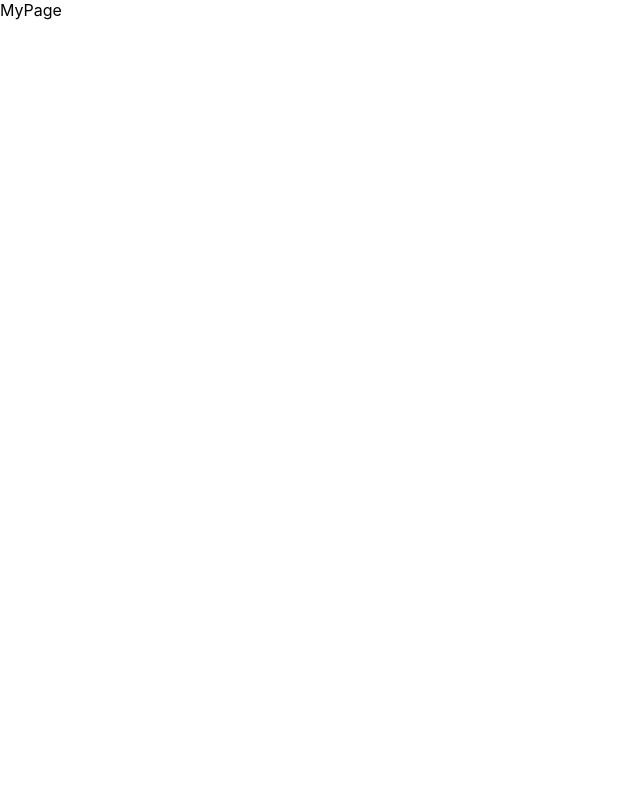
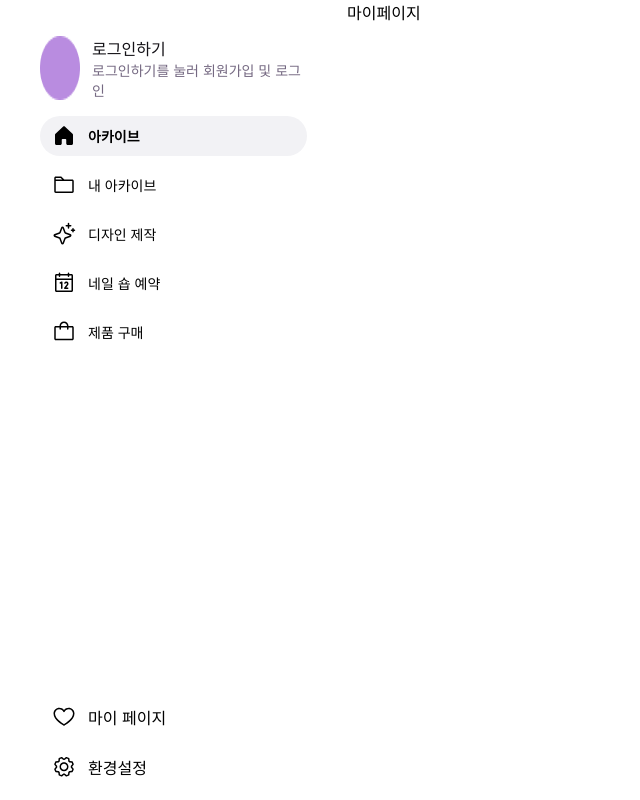
Before and after one commit to OZ-Coding-School/oz_02_collabo-006, a React (Create React App) app in the folder frontend/: page /my-page in a window 1280 px wide. Shown: the whole page, without its empty margins (0-640 px from the left). Built offline with nearby package versions, Linux system fonts and the light colour scheme.

Commit message:
[Docs] 파일 이름 수정, [Feat] 사이드바 레이아웃

```diff
--- a/frontend/src/App.tsx
+++ b/frontend/src/App.tsx
@@ -2,17 +2,20 @@ import { Route, Routes } from 'react-router-dom';
 import LandingPage from './pages/LandingPage/index';
 import './App.css';
 import SignUpPage from 'pages/SignUpPage';
-import MyArchive from 'pages/MyArchive/indes';
+import MyArchive from 'pages/MyArchive';
 import MyPage from 'pages/MyPage';
+import LayoutWithSidebar from 'components/layout/sidebar/SidebarLayout';
 
 function App() {
   return (
     <div className="app">
       <Routes>
-        <Route path="/" element={<LandingPage />} />
+        <Route element={<LayoutWithSidebar />}>
+          <Route path="/" element={<LandingPage />} />
+          <Route path="/my-archive" element={<MyArchive />} />
+          <Route path="/my-page" element={<MyPage />} />
+        </Route>
         <Route path="/signup" element={<SignUpPage />} />
-        <Route path="/my-archive" element={<MyArchive />} />
-        <Route path="/my-page" element={<MyPage />} />
       </Routes>
     </div>
   );
--- a/frontend/src/components/layout/sidebar/SideBar.tsx
+++ b/frontend/src/components/layout/sidebar/Menu.tsx
@@ -102,7 +102,7 @@ const menuItems = [
     icon: ArchiveIcon,
     text: '아카이브',
     description: '네일아트 디자인 탐색',
-    route: '/archive',
+    route: '/',
   },
   { icon: MyArchiveIcon, text: '내 아카이브', route: '/my-archive' },
   {
@@ -140,7 +140,7 @@ const additionalMenuItems = [
   },
 ];
 
-const SideBar = () => {
+const Menu = () => {
   return (
     <MenuContainer>
       <LoginWrap />
@@ -185,4 +185,4 @@ const SideBar = () => {
   );
 };
 
-export default SideBar;
+export default Menu;
--- /dev/null
+++ b/frontend/src/components/layout/sidebar/SidebarLayout.tsx
@@ -0,0 +1,15 @@
+import { Outlet } from 'react-router-dom';
+import SideBar from './Menu';
+
+const SidebarLayout = () => {
+  return (
+    <div style={{ display: 'flex' }}>
+      <SideBar />
+      <main style={{ flex: 1 }}>
+        <Outlet />
+      </main>
+    </div>
+  );
+};
+
+export default SidebarLayout;
--- a/frontend/src/pages/LandingPage/index.tsx
+++ b/frontend/src/pages/LandingPage/index.tsx
@@ -1,7 +1,5 @@
-import SideBar from 'components/layout/sidebar/SideBar';
-
 const LandingPage = () => {
-  return <SideBar />;
+  return <div>랜딩페이지</div>;
 };
 
 export default LandingPage;
--- a/frontend/src/pages/MyPage/index.tsx
+++ b/frontend/src/pages/MyPage/index.tsx
@@ -1,7 +1,5 @@
 const MyPage = () => {
-  return (
-    <div>MyPage</div>
-  )
-}
+  return <div>마이페이지</div>;
+};
 
-export default MyPage
+export default MyPage;
```
Also changed, not shown: frontend/src/pages/MyArchive/index.tsx (renamed from frontend/src/pages/MyArchive/indes.tsx).
